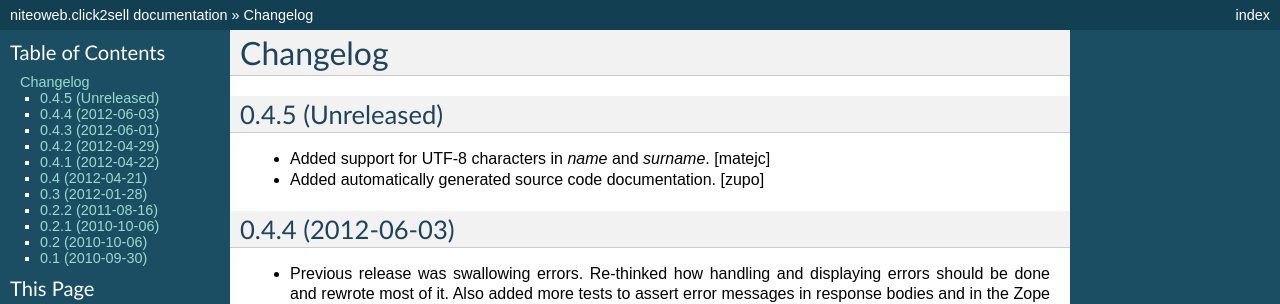
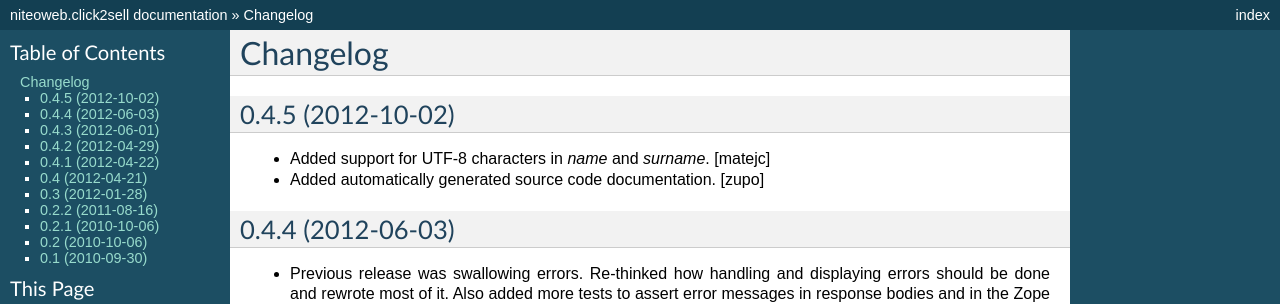
Before and after one commit to teamniteo/niteoweb.click2sell, a Sphinx documentation site: the page built from docs/HISTORY.rst, in a window 1280 px wide. Shown: the top 304 px of the page. Built offline with Sphinx 7.4.7, drawn with Linux system fonts in a browser that asks for light colours.

Commit message:
prep for release 0.4.5

```diff
--- a/docs/HISTORY.rst
+++ b/docs/HISTORY.rst
@@ -1,7 +1,7 @@
 Changelog
 =========
 
-0.4.5 (Unreleased)
+0.4.5 (2012-10-02)
 ------------------
 
 - Added support for UTF-8 characters in `name` and `surname`.
--- a/src/niteoweb/click2sell/version.txt
+++ b/src/niteoweb/click2sell/version.txt
@@ -1 +1 @@
-0.4.4
+0.4.5
```
